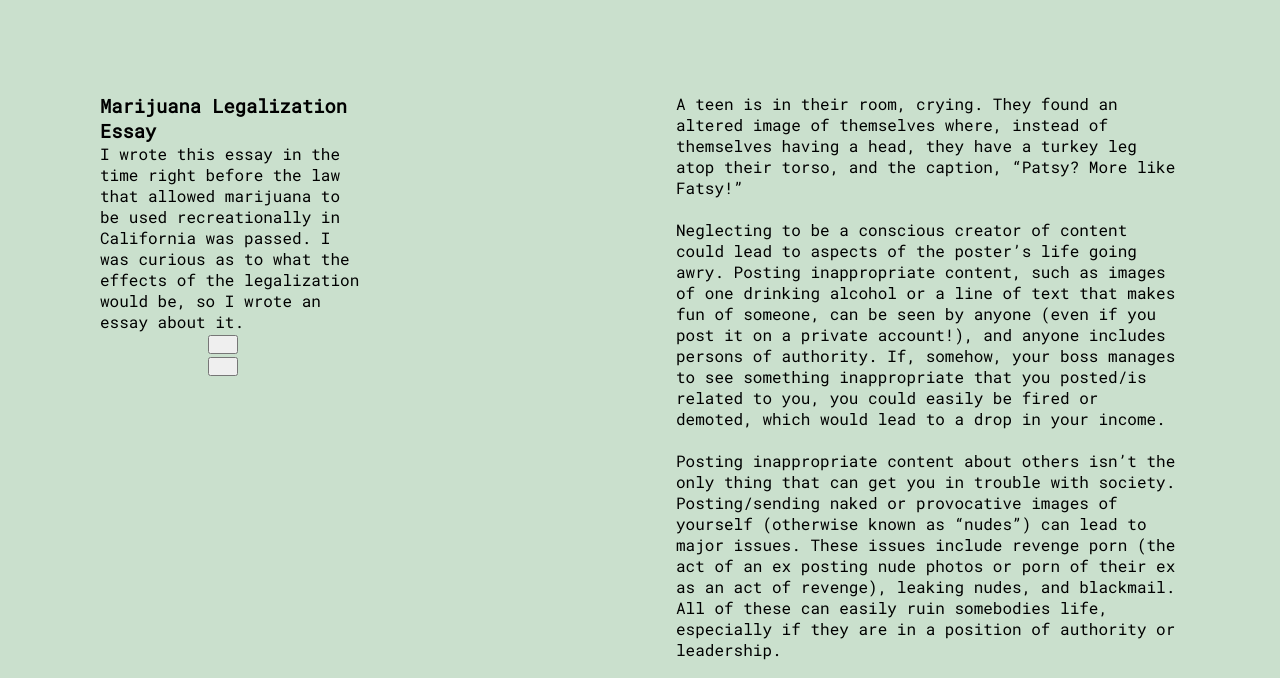
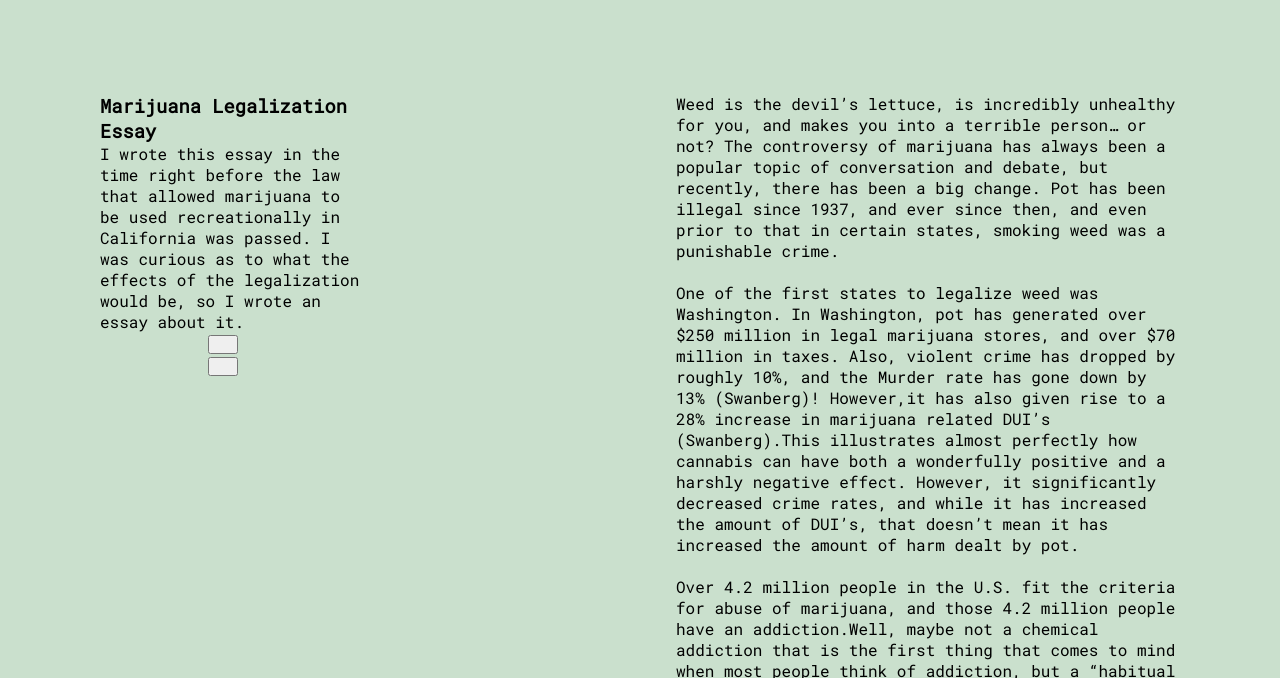
Before and after one commit to TheLadd/Portfolio, a plain HTML site: page writing.html in a window 1280 px wide. Both pictures are taken after a click on the button 222 px from the left and 451 px from the top of the page. Shown: the part 107-785 px from the top of the page. Drawn offline with Linux system fonts and the light colour scheme.

Commit message:
finished

```diff
--- a/script.js
+++ b/script.js
@@ -57,9 +57,9 @@ function wriCar() {
     if (cnt == 0) {
         document.getElementById("write-head").innerHTML = "Marijuana Legalization Essay";
         document.getElementById("write-text").innerHTML = "I wrote this essay in the time right before the law that allowed marijuana to be used recreationally in California was passed. I was curious as to what the effects of the legalization would be, so I wrote an essay about it.";
-        document.getElementById("p1").innerHTML = "A teen is in their room, crying. They found an altered image of themselves where, instead of themselves having a head, they have a turkey leg atop their torso, and the caption, “Patsy? More like Fatsy!” ";
-        document.getElementById("p2").innerHTML = "Neglecting to be a conscious creator of content could lead to aspects of the poster’s life going awry. Posting inappropriate content, such as images of one drinking alcohol or a line of text that makes fun of someone, can be seen by anyone (even if you post it on a private account!), and anyone includes persons of authority. If, somehow, your boss manages to see something inappropriate that you posted/is related to you, you could easily be fired or demoted, which would lead to a drop in your income. ";
-        document.getElementById("p3").innerHTML = "Posting inappropriate content about others isn’t the only thing that can get you in trouble with society.  Posting/sending naked or provocative images of yourself (otherwise known as “nudes”) can lead to major issues. These issues include revenge porn (the act of an ex posting nude photos or porn of their ex as an act of revenge), leaking nudes, and blackmail. All of these can easily ruin somebodies life, especially if they are in a position of authority or leadership.";
+        document.getElementById("p1").innerHTML = "Weed is the devil’s lettuce, is incredibly unhealthy for you, and makes you into a terrible person… or not? The controversy of marijuana has always been a popular topic of conversation and debate, but recently, there has been a big change. Pot has been illegal since 1937, and ever since then, and even prior to that in certain states, smoking weed was a punishable crime.";
+        document.getElementById("p2").innerHTML = "One of the first states to legalize weed was Washington. In Washington, pot has generated over $250 million in legal marijuana stores, and over $70 million in taxes. Also, violent crime has dropped by roughly 10%, and the Murder rate has gone down by 13% (Swanberg)! However,it has also given rise to a 28% increase in marijuana related DUI’s (Swanberg).This illustrates almost perfectly how cannabis can have both a wonderfully positive and a harshly negative effect. However, it significantly decreased crime rates, and while it has increased the amount of DUI’s, that doesn’t mean it has increased the amount of harm dealt by pot.";
+        document.getElementById("p3").innerHTML = "Over 4.2 million people in the U.S. fit the criteria for abuse of marijuana, and those 4.2 million people have an addiction.Well, maybe not a chemical addiction that is the first thing that comes to mind when most people think of addiction, but a “habitual addiction”, which is similar, because once you stop ingesting pot, you go through a withdrawal. We know this because not only have animal subjects shown symptoms of withdrawal from a “habitual addiction” to marijuana (Common symptoms of withdrawal from a “habitual addiction” include anger, decreased appetite, irritability, nervousness, and sleep difficulties ), but many people have reported going through it as well.";
         document.getElementById("lonk").href = "writing/";
     } else if (cnt == 1) {
         document.getElementById("write-head").innerHTML = "Ready Player One Essay";
--- a/writing.html
+++ b/writing.html
@@ -45,9 +45,9 @@
         </section>
         <section>
             <article class="thc">
-            <p id="p1"></p> <br>
-            <p id="p2"></p> <br>
-            <p id="p3"></p> <br>
+            <p id="p1">Weed is the devil's lettuce, is incredibly unhealthy for you, and makes you into a terrible person... or not? The controversy of marijuana has always been a popular topic of conversation and debate, but recently, there has been a big change. Pot has been illegal since 1937, and ever since then, and even prior to that in certain states, smoking weed was a punishable crime."</p> <br>
+            <p id="p2">One of the first states to legalize weed was Washington. In Washington, pot has generated over $250 million in legal marijuana stores, and over $70 million in taxes. Also, violent crime has dropped by roughly 10%, and the Murder rate has gone down by 13% (Swanberg)! However,it has also given rise to a 28% increase in marijuana related DUI's (Swanberg).This illustrates almost perfectly how cannabis can have both a wonderfully positive and a harshly negative effect. However, it significantly decreased crime rates, and while it has increased the amount of DUI's, that doesn't mean it has increased the amount of harm dealt by pot. </p> <br>
+            <p id="p3">Over 4.2 million people in the U.S. fit the criteria for abuse of marijuana, and those 4.2 million people have an addiction.Well, maybe not a chemical addiction that is the first thing that comes to mind when most people think of addiction, but a "habitual addiction", which is similar, because once you stop ingesting pot, you go through a withdrawal. We know this because not only have animal subjects shown symptoms of withdrawal from a "habitual addiction" to marijuana (Common symptoms of withdrawal from a "habitual addiction" include anger, decreased appetite, irritability, nervousness, and sleep difficulties ), but many people have reported going through it as well.</p> <br>
             </article>
             <a href="writing/"  id="lonk"download>Download Complete Essay</a>
         </section>
```
Also changed, not shown: 2 other files.
